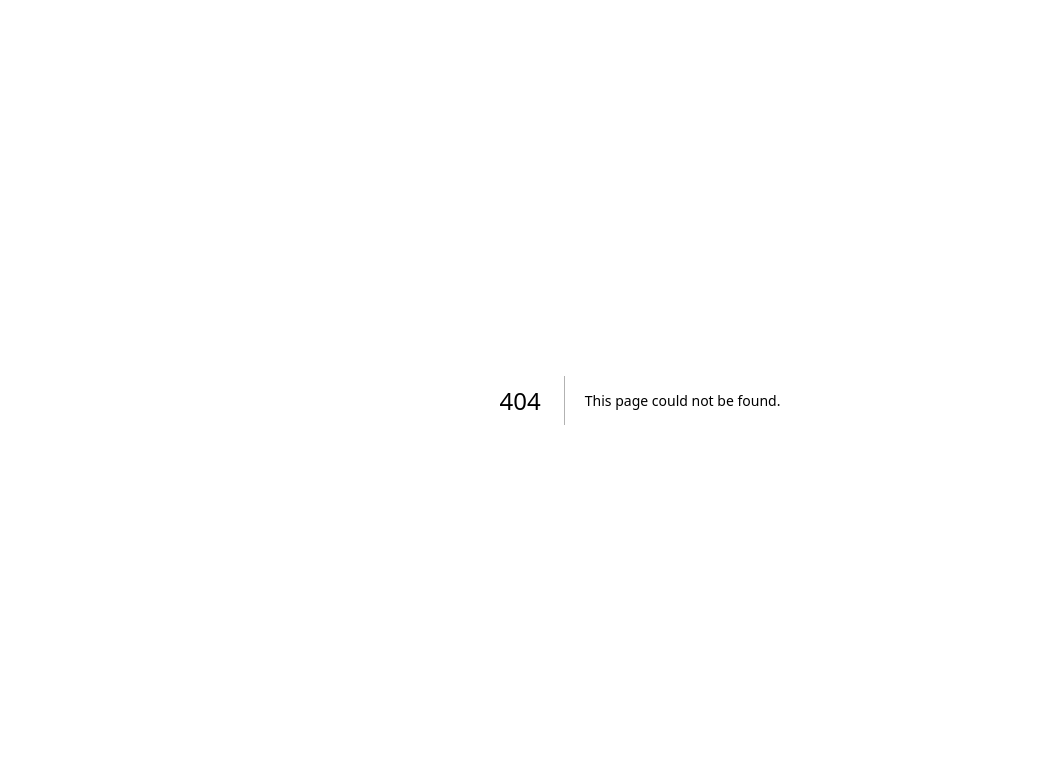
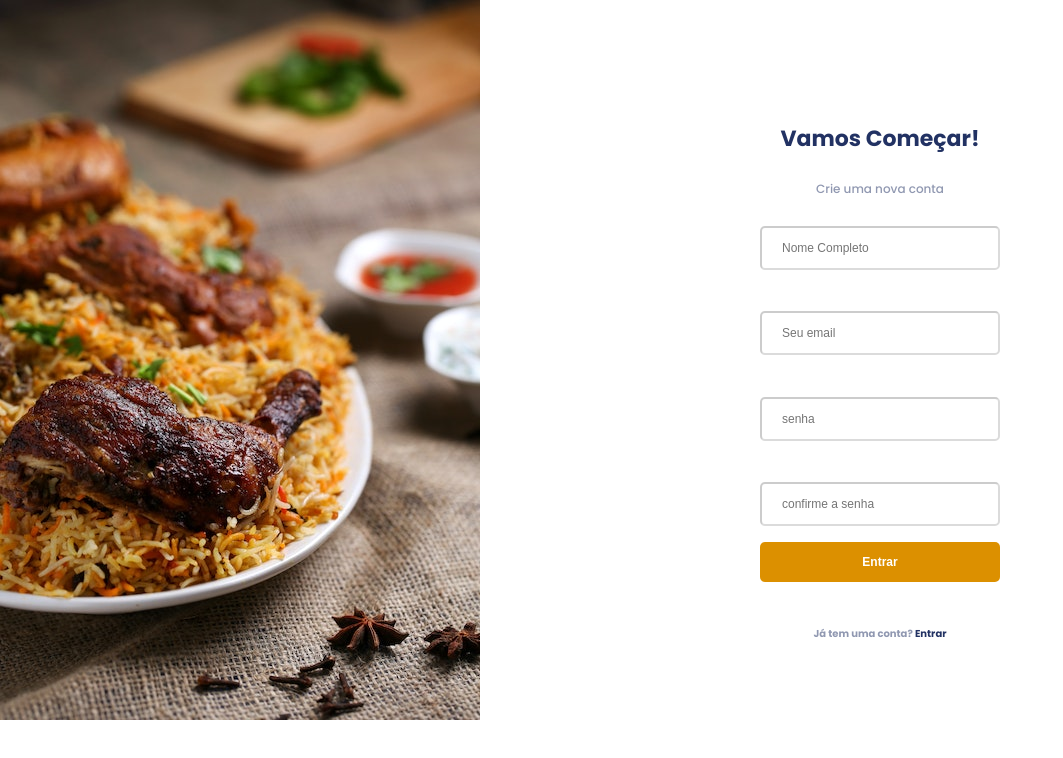
Before and after one commit to KocTeo/front-tracofood, a Next.js app: page /register in a window 1280 px wide. Before the commit this address had no page. Shown: the top 758 px of the page, without its empty margins (0-1063 px from the left). Built offline with nearby package versions, Linux system fonts and the light colour scheme.

Commit message:
feat: Página de Registro

```diff
--- /dev/null
+++ b/src/components/Layouts/RegisterLayout/index.tsx
@@ -0,0 +1,13 @@
+import { LoginImage } from "@/components/Organisms/LoginImage";
+import { RegisterLayoutStyle } from "./style";
+import { RegisterContainer } from "@/components/Organisms/RegisterContainer";
+
+
+export const RegisterLayout: React.FC = () => {
+  return (
+    <RegisterLayoutStyle>
+      <LoginImage />
+      <RegisterContainer />
+    </ RegisterLayoutStyle>
+  )
+}
--- /dev/null
+++ b/src/components/Layouts/RegisterLayout/style.tsx
@@ -0,0 +1,8 @@
+import { styled } from "styled-components";
+
+export const RegisterLayoutStyle = styled.div`
+  display: flex;
+  align-items: center;
+
+  width: 100vw;
+`
--- /dev/null
+++ b/src/components/Molecules/Register/RegisterButtons/index.tsx
@@ -0,0 +1,22 @@
+import React from "react";
+import { Button } from "@/components/Atoms/Button";
+import { RegisterButtonsStyle } from "./style";
+import { useRouter } from "next/router";
+
+export const RegisterButtons: React.FC = () => {
+  const route = useRouter();
+
+  const registerLogin = () => {
+    route.push('/products');
+  }
+
+  return (
+    <RegisterButtonsStyle>
+      <Button
+        name="Entrar"
+        click={registerLogin}
+      />
+      <span> Já tem uma conta?  <a href="/login">Entrar</a></span>
+    </RegisterButtonsStyle>
+  )
+}
--- /dev/null
+++ b/src/components/Molecules/Register/RegisterButtons/style.tsx
@@ -0,0 +1,23 @@
+import styled from 'styled-components';
+
+export const RegisterButtonsStyle = styled.div`
+  display: flex;
+  flex-direction: column;
+  align-items: center;
+  justify-content: space-between;
+
+  height: 20%;
+  width: 100%;
+
+  span {
+    color: ${props => props.theme.colors.disable};
+    font-weight: ${props => props.theme.font.weight.bold};
+  }
+
+  a {
+    text-decoration: none;
+
+    font-weight: ${props => props.theme.font.weight.bold};
+    color: ${props => props.theme.colors.util};
+  }
+`;
--- /dev/null
+++ b/src/components/Molecules/Register/RegisterHead/index.tsx
@@ -0,0 +1,11 @@
+import React from "react";
+import { RegisterHeadStyle } from "./style";
+
+export const RegisterHead: React.FC = () => {
+  return (
+    <RegisterHeadStyle>
+      <h2>Vamos Começar!</h2>
+      <span>Crie uma nova conta</span>
+    </RegisterHeadStyle>
+  )
+}
--- /dev/null
+++ b/src/components/Molecules/Register/RegisterHead/style.tsx
@@ -0,0 +1,21 @@
+import styled from 'styled-components'
+
+export const RegisterHeadStyle = styled.div`
+  height: 20%;
+  width: 100%;
+
+  display: flex;
+  flex-direction: column;
+  justify-content: space-around;
+  align-items: center;
+
+  h2 {
+    font-size: ${props => props.theme.font.size.lg};
+    color: ${props => props.theme.colors.util};
+  }
+
+  span {
+    font-size: ${props => props.theme.font.size.xsm};
+    color: ${props => props.theme.colors.disable};
+  }
+`;
--- /dev/null
+++ b/src/components/Molecules/Register/RegisterInputs/index.tsx
@@ -0,0 +1,19 @@
+import React, { useState } from "react";
+import { RegisterInputsStyle } from "./style";
+import { Input } from "@/components/Atoms/Input";
+
+type RegisterInputsProps = {
+  getEmail: Function;
+  getPassword: Function
+}
+
+export const RegisterInputs: React.FC<RegisterInputsProps> = ({ getEmail, getPassword }) => {
+  return (
+    <RegisterInputsStyle>
+      <Input type="text" placeholder="Nome Completo" getValue={getEmail} />
+      <Input type="text" placeholder="Seu email" getValue={getEmail} />
+      <Input type="password" placeholder="senha" getValue={getPassword} />
+      <Input type="password" placeholder="confirme a senha" getValue={getPassword} />
+    </RegisterInputsStyle>
+  )
+}
--- /dev/null
+++ b/src/components/Molecules/Register/RegisterInputs/style.tsx
@@ -0,0 +1,11 @@
+import styled from 'styled-components';
+
+export const RegisterInputsStyle = styled.div`
+  display: flex;
+  flex-direction: column;
+  align-items: center;
+  justify-content: space-between;
+
+  height: 60%;
+  width: 100%;
+`;
--- /dev/null
+++ b/src/components/Organisms/RegisterContainer/index.tsx
@@ -0,0 +1,28 @@
+import React, { useState } from "react";
+import { RegisterContainerStyle } from "./style";
+import { RegisterHead } from "@/components/Molecules/Register/RegisterHead";
+import { RegisterInputs } from "@/components/Molecules/Register/RegisterInputs";
+import { RegisterButtons } from "@/components/Molecules/Register/RegisterButtons";
+
+export const RegisterContainer: React.FC = () => {
+  const [email, setEmail] = useState('');
+  const [password, setPassword] = useState('');
+
+  const getEmail = (value: string) => {
+    setEmail(value);
+  }
+
+  const getPassword = (value: string) => {
+    setPassword(value);
+  }
+
+  return (
+    <RegisterContainerStyle>
+      <RegisterHead />
+      <br />
+      <RegisterInputs getEmail={getEmail} getPassword={getPassword}/>
+      <br />
+      <RegisterButtons />
+    </ RegisterContainerStyle>
+  )
+}
--- /dev/null
+++ b/src/components/Organisms/RegisterContainer/style.tsx
@@ -0,0 +1,6 @@
+import styled from 'styled-components'
+
+export const RegisterContainerStyle = styled.div`
+  height: 500px;
+  width: 80%;
+`;
--- /dev/null
+++ b/src/pages/register.tsx
@@ -0,0 +1,9 @@
+import { RegisterLayout } from "@/components/Layouts/RegisterLayout"
+
+export default function Login() {
+  return (
+    <>
+      <RegisterLayout />
+    </>
+  )
+}
```
